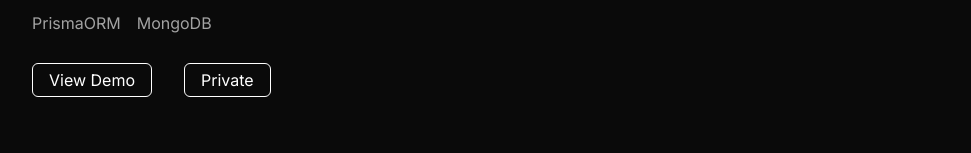
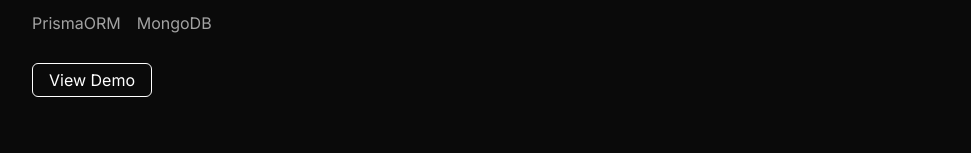
Before and after one commit to thanosoncode/portfolio, a Next.js app: page /projects in a window 1280 px wide. Shown: the part 763-916 px from the top of the page, without its empty margins (154-1125 px from the left). Built offline with nearby package versions, Linux system fonts and the light colour scheme.

Commit message:
dont show code button if private repo

```diff
--- a/app/(routes)/projects/Project.tsx
+++ b/app/(routes)/projects/Project.tsx
@@ -57,9 +57,7 @@ const Project: React.FC<ProjectProps> = ({ project }) => {
               View Code
             </Link>
           ) : (
-            <div className="whitespace-nowrap rounded-md border border-primary-color px-4 py-1 text-primary-color">
-              Private
-            </div>
+            <></>
           )}
         </div>
       </div>
```
